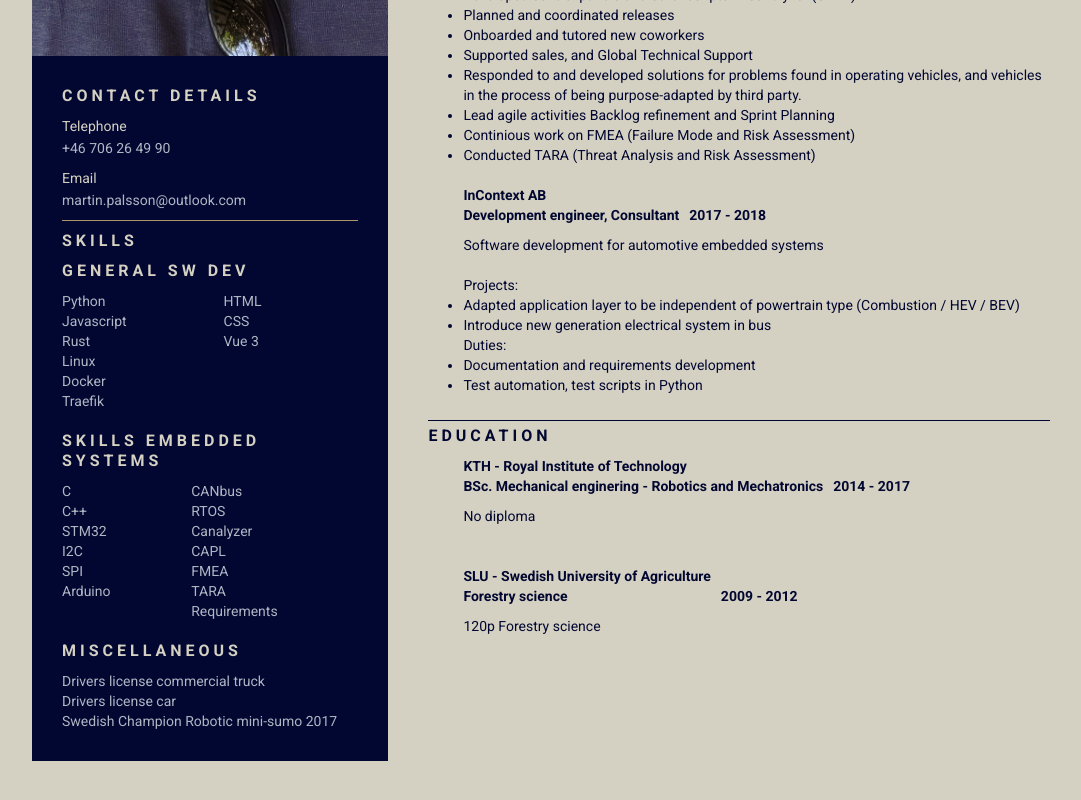
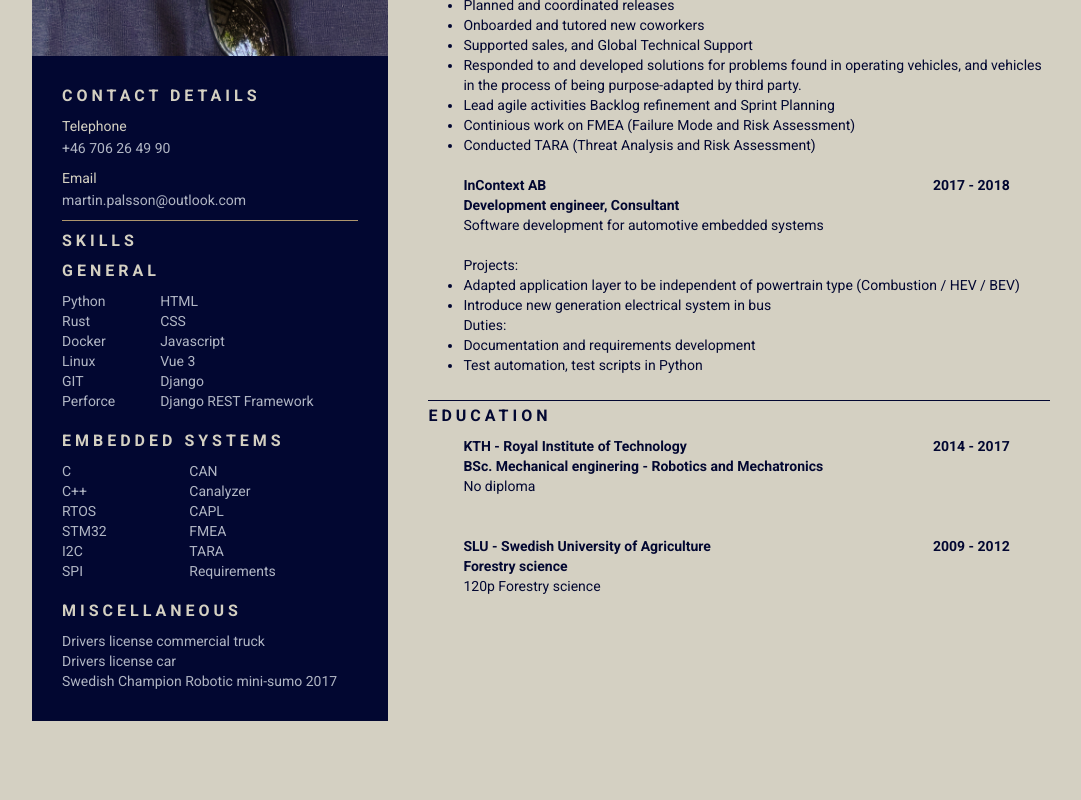
Before and after one commit to martinpalsson/curriculum-vitae, a Vue app: page / in a window 1280 px wide. Shown: the part 696-1496 px from the top of the page, without its empty margins (68-1149 px from the left). Built offline with nearby package versions, Linux system fonts and the light colour scheme.

Commit message:
Aligned years + added skills

```diff
--- a/src/components/SkillsListView.vue
+++ b/src/components/SkillsListView.vue
@@ -12,17 +12,17 @@
     <div class="resume_item resume_skills">
 
         <div class="resume_title">Skills</div>
-        <div class="resume_title">General SW dev</div>
+        <div class="resume_title">General</div>
         <div class="resume_info skill_container">
             <div class="skill_list">
                 <!-- Left side -->
                 <ul>
                     <li>Python</li>
-                    <li>Javascript</li>
                     <li>Rust</li>
+                    <li>Docker</li>
                     <li>Linux</li>
-                    <li>Docker</li>
-                    <li>Traefik</li>
+                    <li>GIT</li>
+                    <li>Perforce</li>
                 </ul>
             </div>
             <div class="skill_list">
@@ -30,22 +30,25 @@
                 <ul>
                     <li>HTML</li>
                     <li>CSS</li>
+                    <li>Javascript</li>
                     <li>Vue 3</li>
+                    <li>Django</li>
+                    <li>Django REST Framework</li>
                 </ul>
             </div>
         </div>
         <br />
-        <div class="resume_title">Skills Embedded Systems</div>
+        <div class="resume_title">Embedded Systems</div>
         <div class="resume_info skill_container">
             <div class="skill_list">
                 <!-- Left side -->
                 <ul>
                     <li>C</li>
                     <li>C++</li>
+                    <li>RTOS</li>
                     <li>STM32</li>
                     <li>I2C</li>
                     <li>SPI</li>
-                    <li>Arduino</li>
 
                 </ul>
             </div>
@@ -53,8 +56,8 @@
             <!-- Right side -->
                 <ul>
 
-                    <li>CANbus</li>
-                    <li>RTOS</li>
+                    <li>CAN</li>
+
                     <li>Canalyzer</li>
                     <li>CAPL</li>
                     <li>FMEA</li>
--- a/src/components/TimelineItem.vue
+++ b/src/components/TimelineItem.vue
@@ -34,12 +34,12 @@ export default{
 
         <div class="content">
             <div>
-                <div>
-                    <div style="display: inline-block;">
+                <div style="display: flex">
+                    <div style="display: inline-block; width: 80%; float: left; position: relative;">
                         <strong>{{ company }}</strong> <br>
                         <strong>{{ role }}</strong> <br>
                     </div>
-                    <div style="display: inline-block; margin: 10px;">
+                    <div style="display: inline-block; width: 20%; float: left; position: relative;">
                         <strong>{{ period }}</strong>
                     </div>
                 </div>
```
